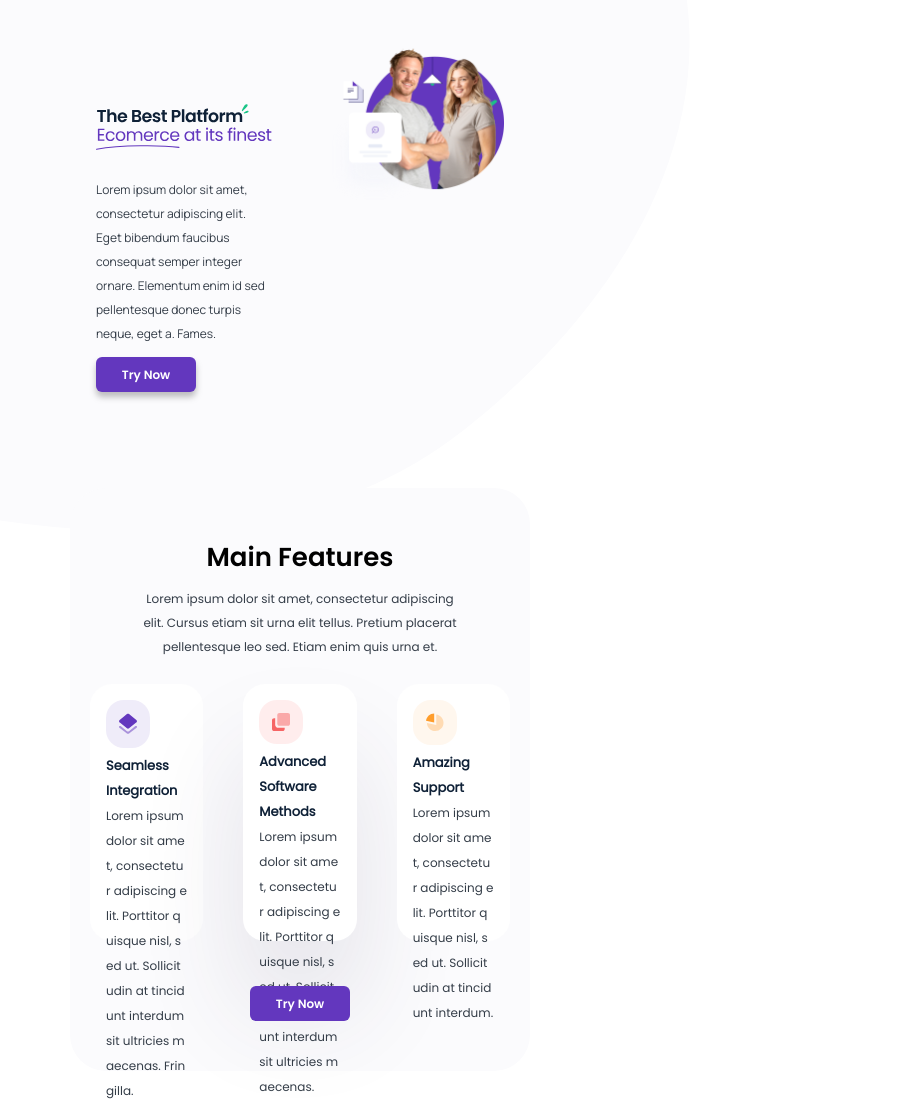
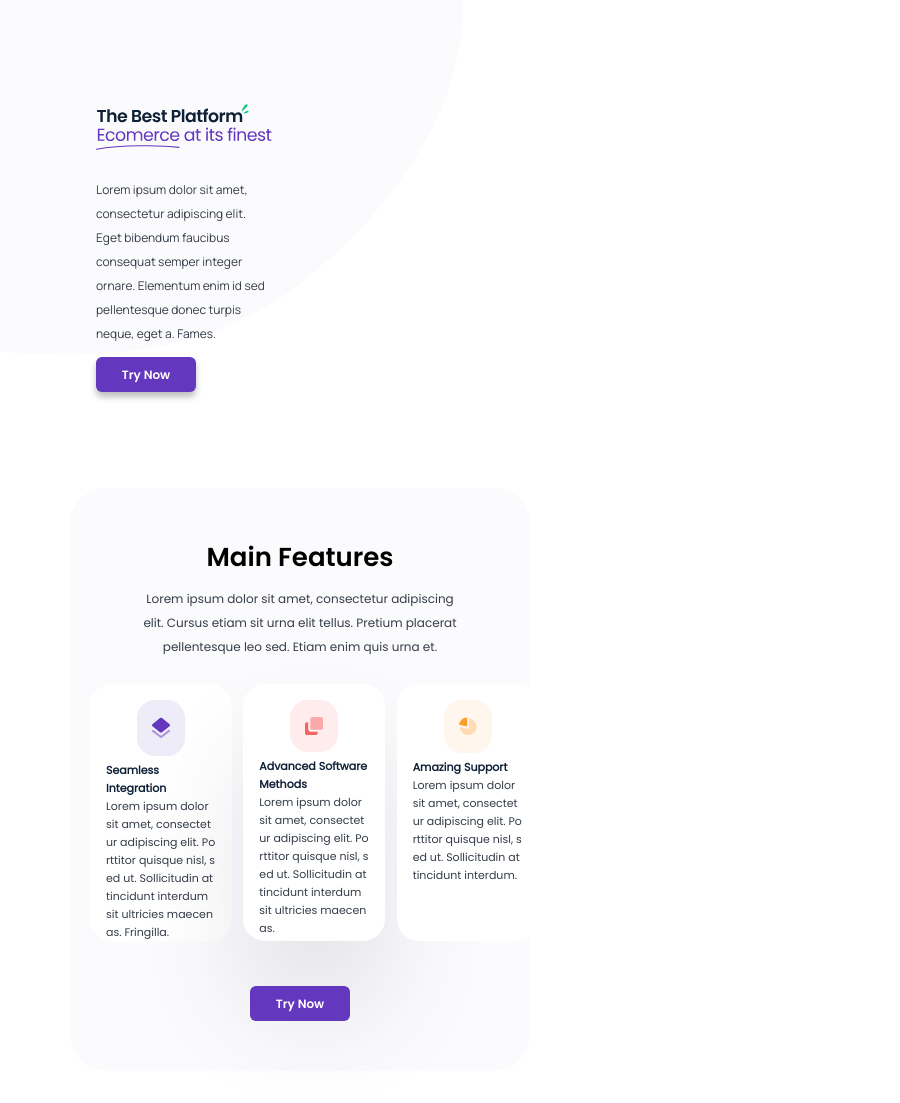
Before and after one commit to Mona95/React-LandingPage, a React app: page / in a window 600 px wide. Shown: the part 77-1180 px from the top of the page, 900 px wide, since content can reach past the window. Built offline with nearby package versions, Linux system fonts and the light colour scheme.

Commit message:
continue modifications on responsiveness

```diff
--- a/src/components/UI/AdSection/index.js
+++ b/src/components/UI/AdSection/index.js
@@ -38,10 +38,10 @@ const AdSection = () => {
         <div className="adsection-wrapper">
             <div className={classes.root}>
                 <Grid container spacing={3} className={classes.row}>
-                    <Grid item sm={6}>
+                    <Grid item xs={12} sm={6}>
                         <Paper className={classes.paper}><AdSectionContent /></Paper>
                     </Grid>
-                    <Grid className="isMobile" item sm={6}>
+                    <Grid className="isMobile" item xs={6} sm={6}>
                         <Paper className={classes.paper}><AdSectionImg /></Paper>
                     </Grid>
                 </Grid>
--- a/src/components/UI/AdSection/index.scss
+++ b/src/components/UI/AdSection/index.scss
@@ -11,3 +11,10 @@
         display: none;
     }
   }
+
+  @media screen and (min-width: 478px) and (max-width: 600px) {
+
+    .isMobile{
+        display: none;
+    }
+  }
--- a/src/components/UI/AdSectionContent/index.scss
+++ b/src/components/UI/AdSectionContent/index.scss
@@ -54,7 +54,7 @@
    }
   }
 
-  @media screen and (min-width: 478px) and  (max-width: 1000px) {
+  @media screen and (min-width: 479px) and  (max-width: 1000px) {
     .adsection-content{
         padding-left: 0px;
     }
@@ -75,3 +75,9 @@
       font-size: 12px;
   }
 }
+
+@media screen and (min-width:1000px) and (max-width:1200px){
+    .text-wrapper{
+        margin-top: -44px;
+    }
+}
--- a/src/components/UI/AdSectionImg/index.scss
+++ b/src/components/UI/AdSectionImg/index.scss
@@ -1,6 +1,8 @@
 .adsection-img-wrapper{
     width: 100%;
     height: 100%;
+    display: flex;
+    align-items: center;
 }
 
 .adsection-img{
--- a/src/components/UI/FeatureCard/index.scss
+++ b/src/components/UI/FeatureCard/index.scss
@@ -1,7 +1,6 @@
 .feature-card{
     height: 225px;
     padding: 5px;
-    display: grid;
 }
 
 .feature-card-icon{
@@ -32,7 +31,7 @@
     line-height: 32px;
 }
 
-@media screen and (max-width: 478px) {
+@media screen and (max-width: 478px), screen and (min-width: 478px) and (max-width:600px) {
     .feature-card-icon{
         margin:auto;
         margin-bottom: 15px;
@@ -53,7 +52,7 @@
     }
 }
 
-@media screen and (min-width: 478px) and (max-width: 1000px), (max-width: 1200px){
+@media screen and (min-width: 600px) and (max-width: 900px){
     .feature-card{
         padding: 0px;
         display: block;
@@ -67,13 +66,26 @@
     }
 
     .feature-card-title{
+        font-size: 11px;
+        line-height: 18px
+    }
+
+    .feature-card-desc{
+        font-size: 11px;
+        line-height: 18px;
+        word-break: break-all;
+    }
+}
+
+@media screen and (min-width:900px) and (max-width: 1200px){
+    .feature-card-title{
         font-size: 13px;
-        line-height: 25px
+        line-height: 30px
     }
 
     .feature-card-desc{
         font-size: 12px;
-        line-height: 25px;
+        line-height: 20px;
         word-break: break-all;
     }
 }
--- a/src/components/UI/FeaturesSection/index.js
+++ b/src/components/UI/FeaturesSection/index.js
@@ -23,6 +23,7 @@ const useStyles = makeStyles((theme) => ({
     textAlign: "left",
     boxShadow: "none",
     borderRadius: 22,
+    minWidth: 110,
     border: 'none',
     "&:hover": {
       transition: "300ms",
--- a/src/components/containers/App/index.scss
+++ b/src/components/containers/App/index.scss
@@ -23,14 +23,14 @@
 
   @media screen and (min-width: 478px) and  (max-width: 1000px){
     .vector-bg{
-        height: 509px;
+        height: 446px;
         width: 1043px;
     }
   }
 
-  @media screen and (max-width:1200px){
+  @media screen and (min-width: 1000px) and (max-width:1200px){
       .vector-bg{
-          height: 622px;
+          height: 566px;
           width: 1261px;
       }
   }
```
